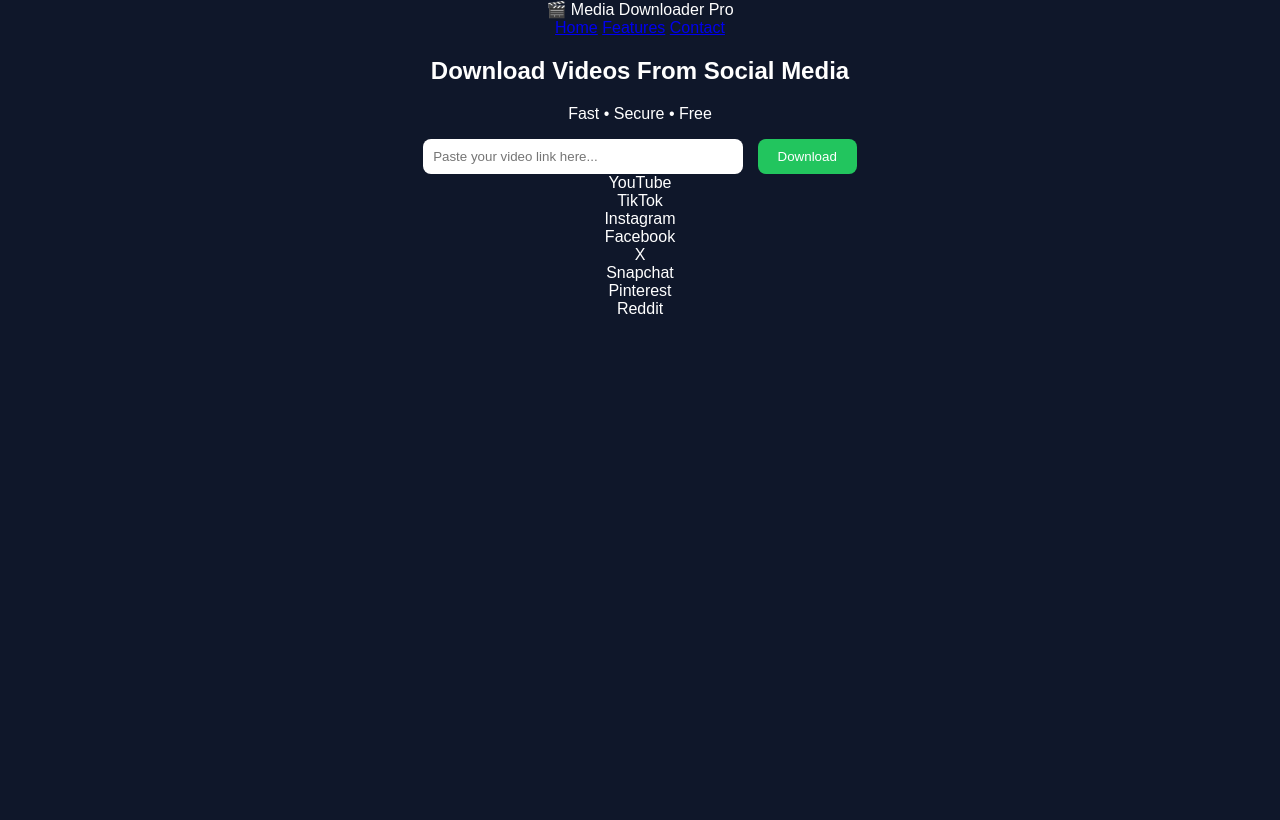
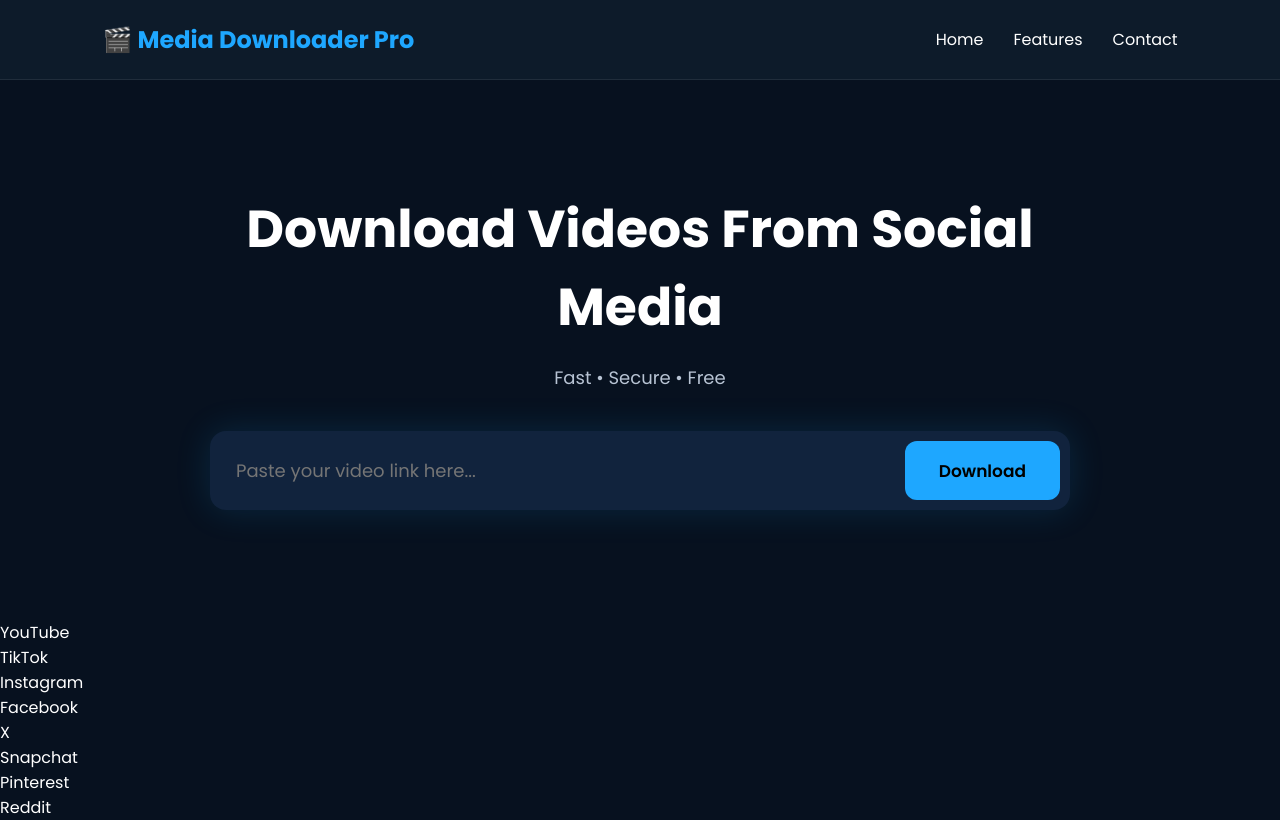
Before and after one commit to fadhlali0409/media-downloader, a Flask app: page / in a window 1280 px wide. Before the commit the page ends 314 px from the top, so only its background shows below. Run offline with Flask 3, Linux system fonts and the light colour scheme.

Commit message:
Refactor CSS styles for improved layout and design

```diff
--- a/static/style.css
+++ b/static/style.css
@@ -1,37 +1,94 @@
-body {
-    font-family: Arial, sans-serif;
-    background: #0f172a;
-    color: white;
-    text-align: center;
-    margin: 0;
-    padding: 0;
+*{
+margin:0;
+padding:0;
+box-sizing:border-box;
+font-family:'Poppins',sans-serif;
 }
 
-.container {
-    margin-top: 100px;
+body{
+background:#07111F;
+color:#fff;
+min-height:100vh;
 }
 
-input {
-    width: 300px;
-    padding: 10px;
-    border-radius: 8px;
-    border: none;
+.navbar{
+display:flex;
+justify-content:space-between;
+align-items:center;
+padding:22px 8%;
+background:#0d1b2a;
+border-bottom:1px solid rgba(255,255,255,.08);
 }
 
-button {
-    padding: 10px 20px;
-    margin-left: 10px;
-    border: none;
-    border-radius: 8px;
-    background: #22c55e;
-    color: white;
-    cursor: pointer;
+.logo{
+font-size:24px;
+font-weight:700;
+color:#1EA7FF;
 }
 
-button:hover {
-    background: #16a34a;
+nav{
+display:flex;
+gap:30px;
 }
 
-#status {
-    margin-top: 20px;
+nav a{
+color:#fff;
+text-decoration:none;
+transition:.3s;
 }
+
+nav a:hover{
+color:#1EA7FF;
+}
+
+.hero{
+max-width:900px;
+margin:90px auto;
+text-align:center;
+padding:20px;
+}
+
+.hero h1{
+font-size:52px;
+font-weight:700;
+margin-bottom:18px;
+}
+
+.hero p{
+color:#B8C4D4;
+font-size:18px;
+margin-bottom:40px;
+}
+
+.search-box{
+display:flex;
+background:#11233d;
+padding:10px;
+border-radius:16px;
+gap:10px;
+box-shadow:0 0 35px rgba(30,167,255,.15);
+}
+
+.search-box input{
+flex:1;
+background:transparent;
+border:none;
+outline:none;
+color:white;
+font-size:18px;
+padding:16px;
+}
+
+.search-box button{
+background:#1EA7FF;
+border:none;
+padding:16px 34px;
+border-radius:12px;
+font-size:17px;
+font-weight:600;
+cursor:pointer;
+transition:.3s;
+}
+
+.search-box button:hover{
+transform:translate
```
